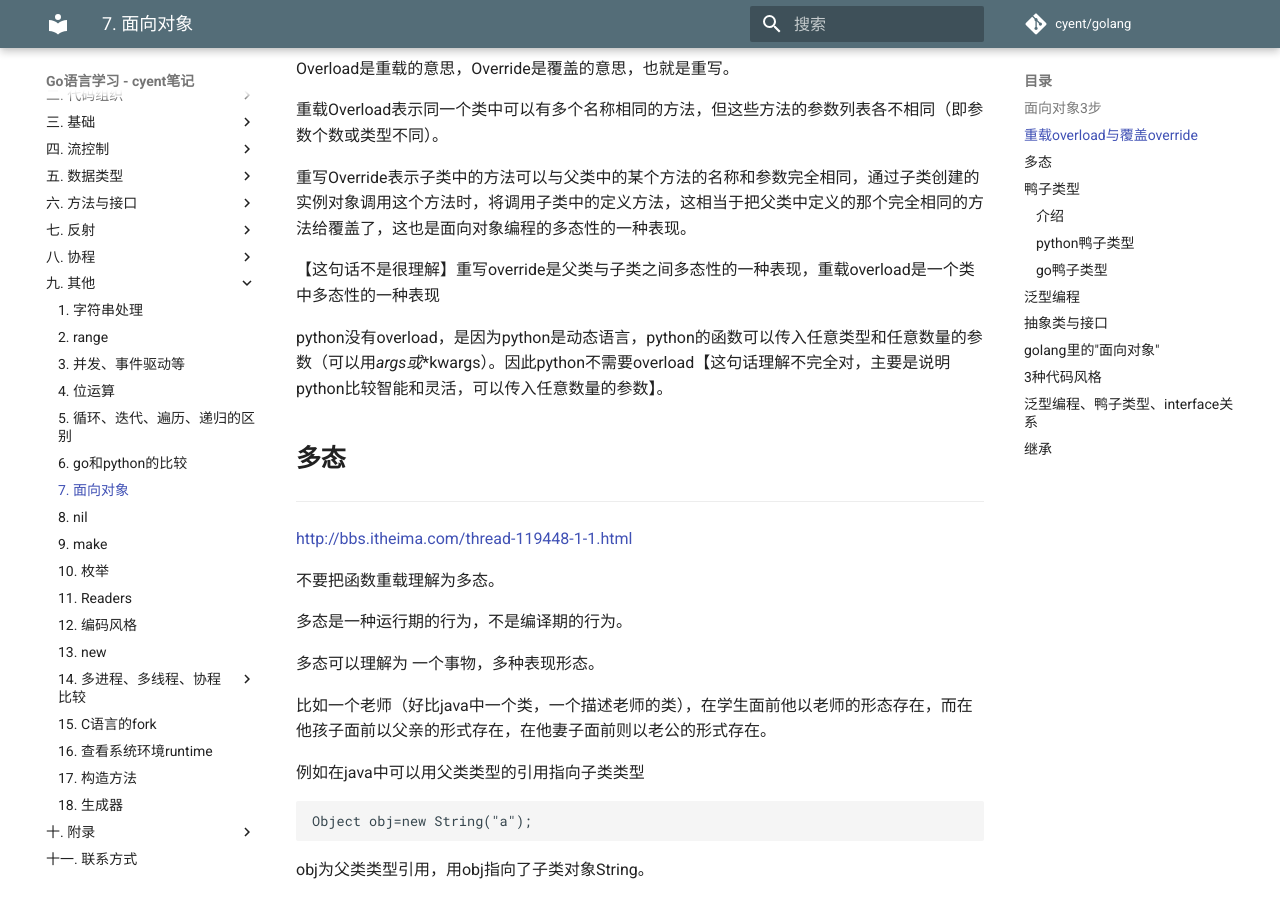
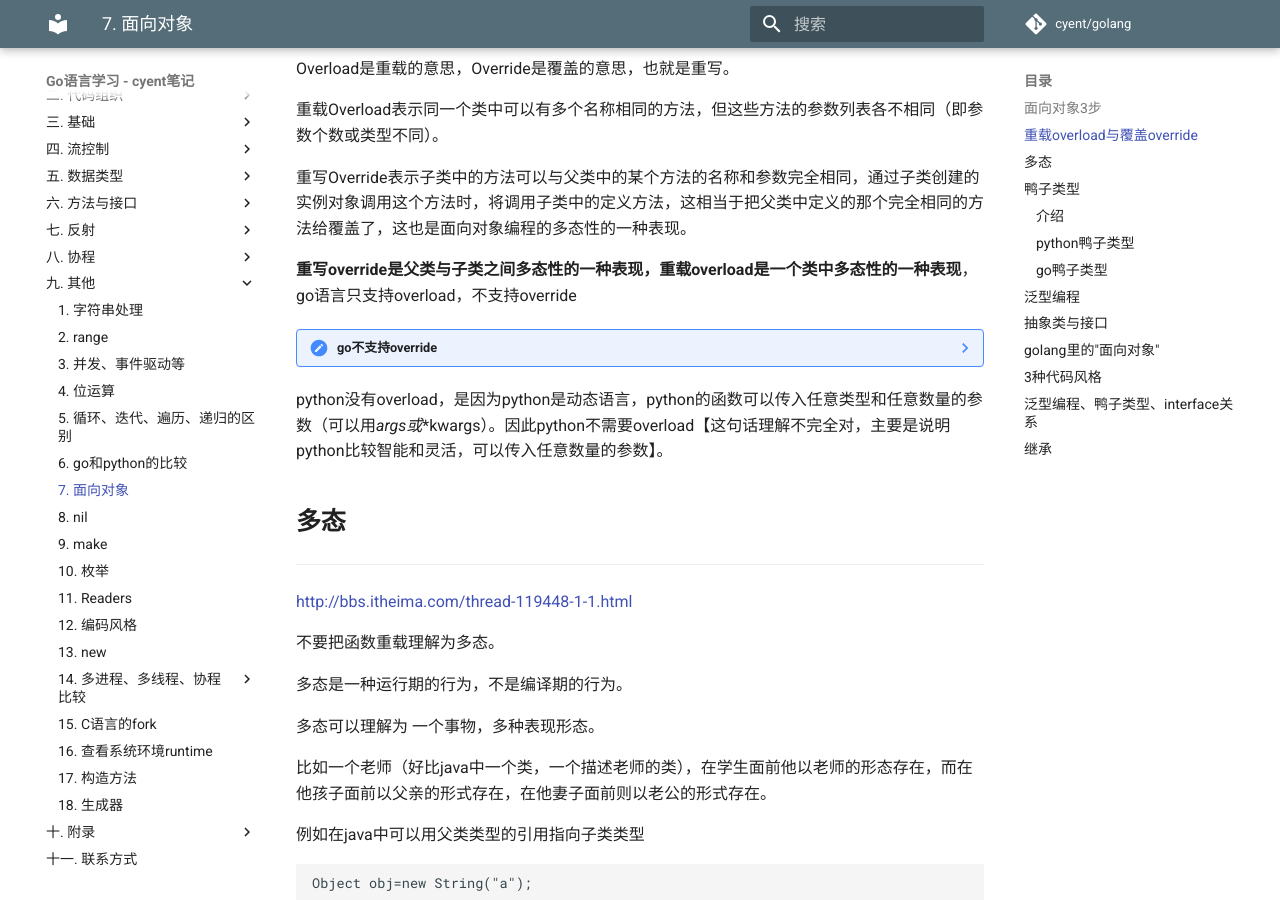
Before and after one commit to yxhsea/golang, an MkDocs documentation site: the page built from docs/other/oo.md, in a window 1280 px wide and 900 px high, scrolled down 1097 px. Built offline with MkDocs 1.6.1 and Material for MkDocs 9.7.7, drawn with Linux system fonts in a browser that asks for light colours; comment, search, counter and statistics services are not loaded; old or Windows-style settings are respelled for this version of MkDocs.

Commit message:
2018-05-17

````diff
--- a/docs/other/oo.md
+++ b/docs/other/oo.md
@@ -26,7 +26,44 @@
 
 重写Override表示子类中的方法可以与父类中的某个方法的名称和参数完全相同，通过子类创建的实例对象调用这个方法时，将调用子类中的定义方法，这相当于把父类中定义的那个完全相同的方法给覆盖了，这也是面向对象编程的多态性的一种表现。
 
-【这句话不是很理解】重写override是父类与子类之间多态性的一种表现，重载overload是一个类中多态性的一种表现
+**重写override是父类与子类之间多态性的一种表现，重载overload是一个类中多态性的一种表现**，go语言只支持overload，不支持override
+
+??? note "go不支持override"
+	```go
+	package main
+
+	import "fmt"
+
+	type MyStruct struct {
+		X, Y int
+	}
+
+	func (this *MyStruct) foo(i int) {
+		fmt.Println(this.X + i)
+	}
+
+	func (this *MyStruct) foo(j string) {
+		fmt.Println(this.X)
+		fmt.Println(j)
+	}
+
+	func main() {
+		s := MyStruct{3,4}
+		s.foo(100)
+		s.foo("hello")
+	}
+	```
+
+	报错
+
+	```text
+	./t.go:13:6: (*MyStruct).foo redeclared in this block
+		previous declaration at ./t.go:9:6
+	./t.go:13:6: method redeclared: MyStruct.foo
+		method(*MyStruct) func(int)
+		method(*MyStruct) func(string)
+	./t.go:21:8: cannot use "hello" (type string) as type int in argument to s.foo
+	```
 
 python没有overload，是因为python是动态语言，python的函数可以传入任意类型和任意数量的参数（可以用*args或**kwargs）。因此python不需要overload【这句话理解不完全对，主要是说明python比较智能和灵活，可以传入任意数量的参数】。
 
````
